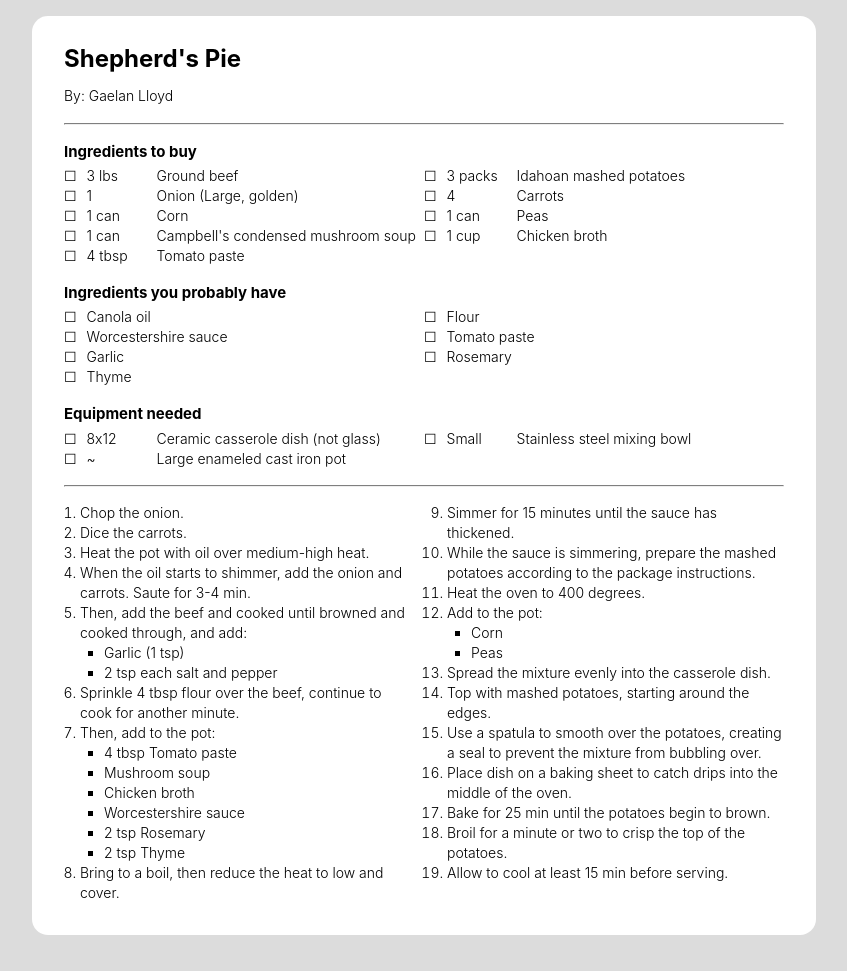
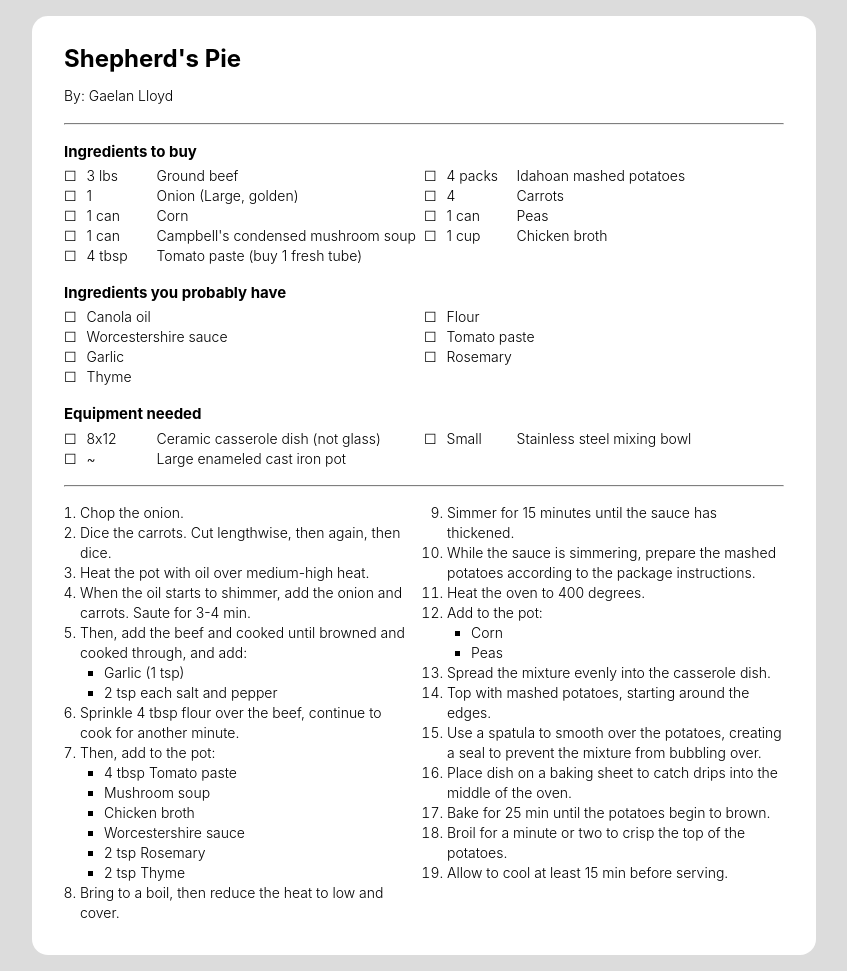
Before and after one commit to gaelanlloyd/jekyll-recipes, a Jekyll site: the page built from _recipes/shepherds-pie.md, in a window 1280 px wide. Shown: the whole page, without its empty margins (216-1063 px from the left). Built offline with Jekyll 4.4.1, drawn with Linux system fonts in a browser that asks for light colours.

Commit message:
Update shepherd's pie recipe

```diff
--- a/_recipes/shepherds-pie.md
+++ b/_recipes/shepherds-pie.md
@@ -3,14 +3,14 @@ title: Shepherd's Pie
 author: Gaelan Lloyd
 ingredientsToBuy:
   - { qty: "3 lbs", item: "Ground beef" }
-  - { qty: "3 packs", item: "Idahoan mashed potatoes" }
+  - { qty: "4 packs", item: "Idahoan mashed potatoes" }
   - { qty: "1", item: "Onion (Large, golden)" }
   - { qty: "4", item: "Carrots" }
   - { qty: "1 can", item: "Corn" }
   - { qty: "1 can", item: "Peas" }
   - { qty: "1 can", item: "Campbell's condensed mushroom soup" }
   - { qty: "1 cup", item: "Chicken broth" }
-  - { qty: "4 tbsp", item: "Tomato paste" }
+  - { qty: "4 tbsp", item: "Tomato paste (buy 1 fresh tube)" }
 equipment:
   - { type: "8x12", item: "Ceramic casserole dish (not glass)" }
   - { type: "Small", item: "Stainless steel mixing bowl" }
@@ -25,7 +25,7 @@ ingredientsYouHave:
   - Thyme
 ---
 - Chop the onion.
-- Dice the carrots.
+- Dice the carrots. Cut lengthwise, then again, then dice.
 - Heat the pot with oil over medium-high heat.
 - When the oil starts to shimmer, add the onion and carrots. Saute for 3-4 min.
 - Then, add the beef and cooked until browned and cooked through, and add:
```
